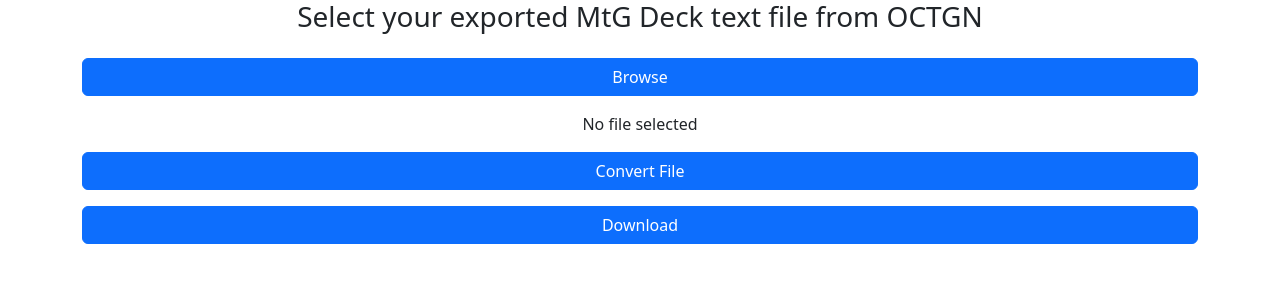
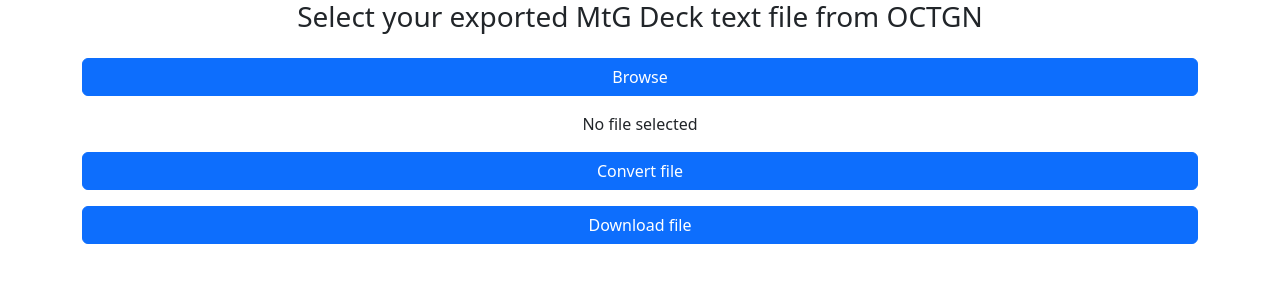
Before and after one commit to PencilNoseCode/OCTGN-MtG-Deck-Converter, a React (Create React App) app: page / in a window 1280 px wide. Shown: the top 300 px of the page. Built offline with nearby package versions, Linux system fonts and the light colour scheme.

Commit message:
added some minimal UX improvements for user feedback

```diff
--- a/src/App.tsx
+++ b/src/App.tsx
@@ -1,50 +1,41 @@
-import { useState } from 'react';
+import { useEffect, useState } from 'react';
 import './App.css';
-import ContentUpload from './components/content-upload';
-import ContentDownload from './components/content-download';
+import { ContentUpload } from './components/content-upload';
+import { ContentDownload } from './components/content-download';
 import { parseContent, populateCardIds } from './services/card-service';
 import { buildXml } from './services/xml-service';
 import Stack from 'react-bootstrap/Stack';
 import Container from 'react-bootstrap/Container';
-import Alert from 'react-bootstrap/Alert';
-import Button from 'react-bootstrap/Button';
+import { ConvertButton } from './components/convert-button';
 
 function App() {
     const [selectedFile, setSelectedFile] = useState('No file selected');
     const [content, setContent] = useState('');
     const [deckXML, setDeckXML] = useState('');
-    const [showAlert, setShowAlert] = useState(true);
+    const [disableDownload, setDisableDownload] = useState(true);
+    const [isConverting, setIsConverting] = useState(false);
 
-    var uploadError = false;
+    useEffect(() => {
+        setDisableDownload(true);
+    }, [selectedFile]);
 
-    const convert = async () => {
+    useEffect(() => {
+        setIsConverting(false);
+    }, [deckXML]);
+
+    useEffect(() => {
+        setDisableDownload(isConverting);
+    }, [isConverting]);
+
+    const handleConvert = async () => {
+        setIsConverting(true);
         var parsedContent = parseContent(content);
-        if (false) {
+        if (parsedContent) {
             setDeckXML(buildXml(await populateCardIds(parsedContent)));
         } else {
-            uploadError = true;
-            setShowAlert(true);
             console.log('parsed content is undefined');
         }
     };
-
-    if (showAlert && uploadError) {
-        return (
-            <Alert
-                variant="danger"
-                onClose={() => setShowAlert(false)}
-                dismissible
-            >
-                <Alert.Heading>Oh snap! You got an error!</Alert.Heading>
-                <p>
-                    Change this and that and try again. Duis mollis, est non
-                    commodo luctus, nisi erat porttitor ligula, eget lacinia
-                    odio sem nec elit. Cras mattis consectetur purus sit amet
-                    fermentum.
-                </p>
-            </Alert>
-        );
-    }
 
     return (
         <Container className="App">
@@ -56,9 +47,17 @@
                     setSelectedFile={setSelectedFile}
                     onUpload={setContent}
                 />
-                <Button onClick={convert}>Convert File</Button>
+                <ConvertButton
+                    onConvert={handleConvert}
+                    label={isConverting ? 'Converting file...' : 'Convert file'}
+                />
                 <ContentDownload
-                    label="Download"
+                    disabled={disableDownload}
+                    label={
+                        disableDownload
+                            ? 'File not ready for download'
+                            : 'Download file'
+                    }
                     content={deckXML}
                     fileType="text/xml"
                     fileName={selectedFile.replace('.txt', '.o8d')}
--- a/src/components/content-download.tsx
+++ b/src/components/content-download.tsx
@@ -1,13 +1,14 @@
 import Button from 'react-bootstrap/Button';
 
 interface ContentDownloadProps {
+    disabled: boolean;
     label: string;
     content: string;
     fileType: string;
     fileName: string;
 }
 
-function ContentDownload(props: ContentDownloadProps) {
+export function ContentDownload(props: ContentDownloadProps) {
     const handleClick = () => {
         if (!props.content) {
             alert('No content has been uploaded');
@@ -28,9 +29,9 @@
 
     return (
         <>
-            <Button onClick={() => handleClick()}>{props.label}</Button>
+            <Button disabled={props.disabled} onClick={() => handleClick()}>
+                {props.label}
+            </Button>
         </>
     );
 }
-
-export default ContentDownload;
--- a/src/components/content-upload.tsx
+++ b/src/components/content-upload.tsx
@@ -7,7 +7,7 @@
     onUpload: React.Dispatch<React.SetStateAction<string>>;
 }
 
-function ContentUpload(props: ContentUploadProps) {
+export function ContentUpload(props: ContentUploadProps) {
     const fr = new FileReader();
     fr.onload = (event: ProgressEvent<FileReader>) => {
         props.onUpload(event.target?.result as string);
@@ -38,5 +38,3 @@
         </>
     );
 }
-
-export default ContentUpload;
--- /dev/null
+++ b/src/components/convert-button.tsx
@@ -0,0 +1,14 @@
+import Button from 'react-bootstrap/Button';
+
+interface ConvertButtonProps {
+    label: string;
+    onConvert: React.MouseEventHandler<HTMLButtonElement>;
+}
+
+export function ConvertButton(props: ConvertButtonProps) {
+    return (
+        <>
+            <Button onClick={props.onConvert}>{props.label}</Button>
+        </>
+    );
+}
```
